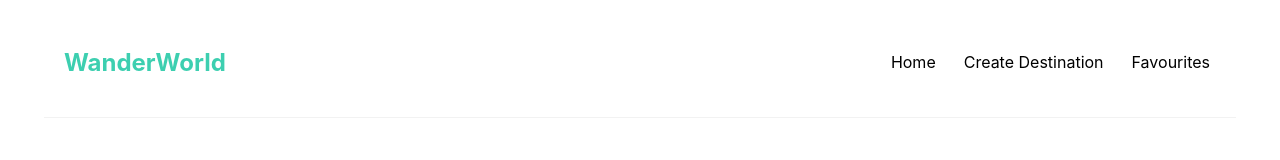
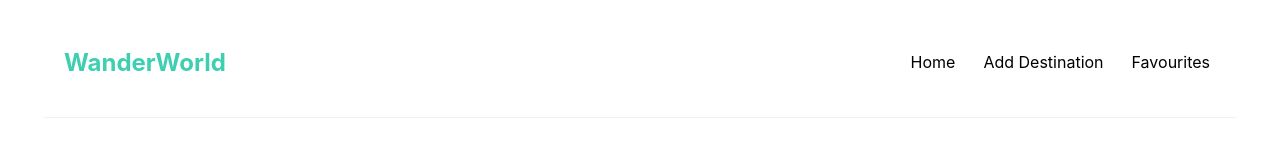
Before and after one commit to ironhack-react-app/wanderWorld, a React (Vite) app: page /destinations in a window 1280 px wide. Shown: the top 160 px of the page. Built offline with nearby package versions, Linux system fonts and the light colour scheme.

Commit message:
add new destination

```diff
--- a/src/App.jsx
+++ b/src/App.jsx
@@ -1,4 +1,5 @@
 import { Route, Routes } from 'react-router-dom'
+import { useState } from "react";
 import './App.css'
 import NavBar from './Components/NavBar'
 import { Link } from "react-router-dom";
@@ -8,13 +9,19 @@ import DestinationDetails from './Components/DestinationDetails';
 
 function App() {
 
+  const [destinations, setDestinations] = useState(null);
+
+  const addDestination = (newDestination) => {
+    setDestinations([...destinations, newDestination]);
+  }
+
 
   return (
     <>
     <NavBar />
 
     <Routes>
-      <Route path="/" element={<DestinationsList/>}/>
+      <Route path="/" element={<DestinationsList destinations={destinations} addDestination={addDestination}/>}/>
       <Route path="/destinations/:destinationId" element={<DestinationDetails />}></Route>
     </Routes>
 
--- /dev/null
+++ b/src/Components/AddDestination.jsx
@@ -0,0 +1,65 @@
+import { useState } from "react";
+
+function AddDestination(props) {
+
+  const [destination, setDestination] = useState("");
+  const [image, setImage] = useState("");
+  const [description, setDescription] = useState("");
+  const [totalCoast, setTotalCoast] = useState(0);
+
+  const handleSubmit = (e) => {
+    e.preventDefault();
+
+  // const destinationIds = destinations.map(destination => destination.id);
+  //   const maxId = Math.max(...destinationIds);
+  //   const nextId = maxId + 1;
+
+    const newDestination = {
+
+      destination: destination,
+      image: image,
+      description: description,
+      totalCoast: parseFloat(totalCoast)
+    }
+
+    props.addDestination(newDestination);
+
+  }
+    return(
+        <section className="add-destination">
+        <h3>Add Destination</h3>
+        <form className="destination-item-container" onSubmit={handleSubmit}>
+          <label>
+            <span>Destination:</span>
+            <input name="destination" type="text" placeholder="Destination"
+              value={destination} onChange={(e) => { setDestination(e.target.value) }} />
+          </label>
+
+          <label>
+            <span>Image:</span>
+            <input name="image" type="text" placeholder="Image"
+              value={image} onChange={(e) => { setImage(e.target.value) }} />
+          </label>
+
+          <label>
+            <span>Description:</span>
+            <input name="description" type="text" placeholder="Description"
+              value={description} onChange={(e) => { setDescription(e.target.value) }} />
+          </label>
+
+          <label>
+            <span>Total Cost :</span>
+            <input name="totalCoast" type="number" placeholder="Price"
+              value={totalCoast} onChange={(e) => { setTotalCoast(e.target.value) }} />
+          </label>
+
+          <button className="btn submit" type="submit">Add Destination</button>
+
+
+        </form>
+      </section>
+    );
+
+}
+
+export default AddDestination;
--- a/src/Components/DestinationsList.jsx
+++ b/src/Components/DestinationsList.jsx
@@ -1,9 +1,10 @@
 import axios from "axios";
 import { useEffect, useState } from "react";
 import { Link } from "react-router-dom";
+import AddDestination from "./AddDestination";
 //import { FaTrashCan } from "react-icons/fa6";
 
-const DestinationsList = () => {
+const DestinationsList = ({addDestination}) => {
   const API_URL = "https://react-app-json-server-backend.adaptable.app";
 
   const [destinations, setDestinations] = useState(null);
@@ -27,6 +28,7 @@ const DestinationsList = () => {
   };
 */
   return (
+    <>
     <div className="DestinationsList">
       {destinations === null ? (
         <p>Loading...</p>
@@ -46,6 +48,8 @@ const DestinationsList = () => {
         })
       )}
     </div>
+    <AddDestination addDestination={addDestination}>Add Destination</AddDestination>
+    </>
   );
 };
 
--- a/src/Components/NavBar.jsx
+++ b/src/Components/NavBar.jsx
@@ -6,7 +6,7 @@ const NavBar = () => {
         <h1>WanderWorld</h1>
             <div className="links">
                 <NavLink to="/">Home</NavLink>
-                <NavLink to="/create">Create Destination</NavLink>
+                <NavLink to="/create">Add Destination</NavLink>
                 <NavLink to="/favourites">Favourites</NavLink>
             </div>
       </nav>
```
